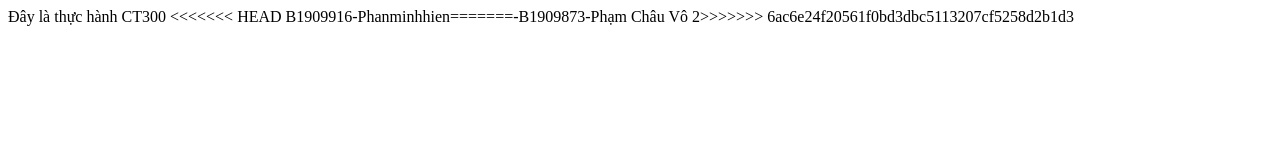
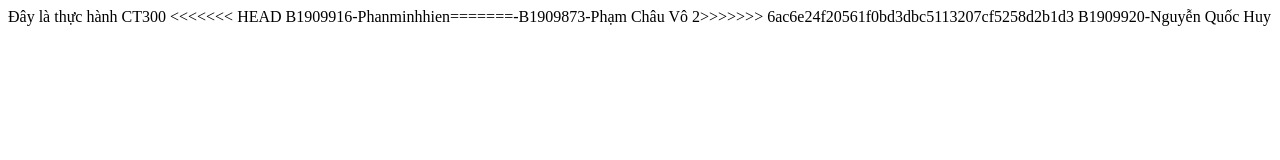
Before and after one commit to thanhphictu/ct300, a plain HTML site: page index.html in a window 1280 px wide. Drawn offline with Linux system fonts and the light colour scheme.

Commit message:
HuyNguyen

```diff
--- a/index.html
+++ b/index.html
@@ -11,6 +11,7 @@
 <body>
     Đây là thực hành CT300
     <<<<<<< HEAD B1909916-Phanminhhien=======-B1909873-Phạm Châu Vô 2>>>>>>> 6ac6e24f20561f0bd3dbc5113207cf5258d2b1d3
+    B1909920-Nguyễn Quốc Huy
 </body>
 
 </html>
```
